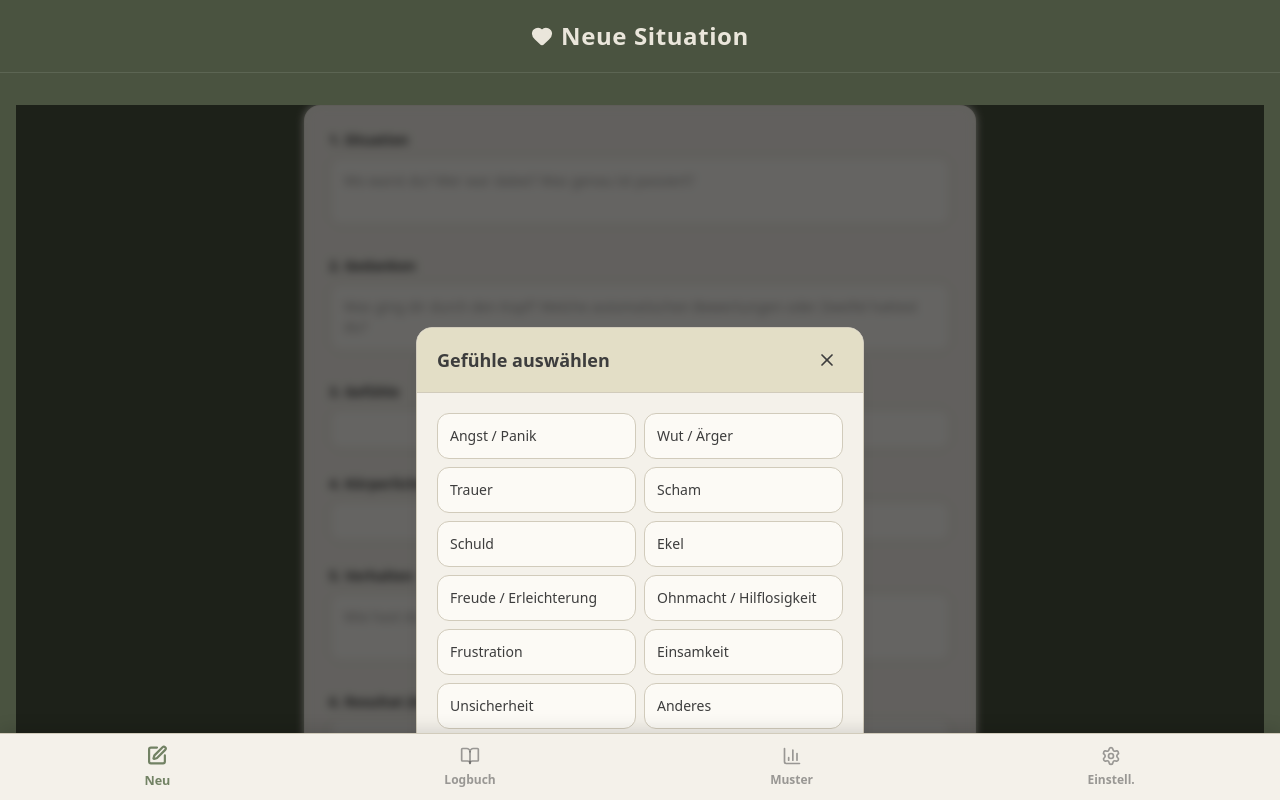
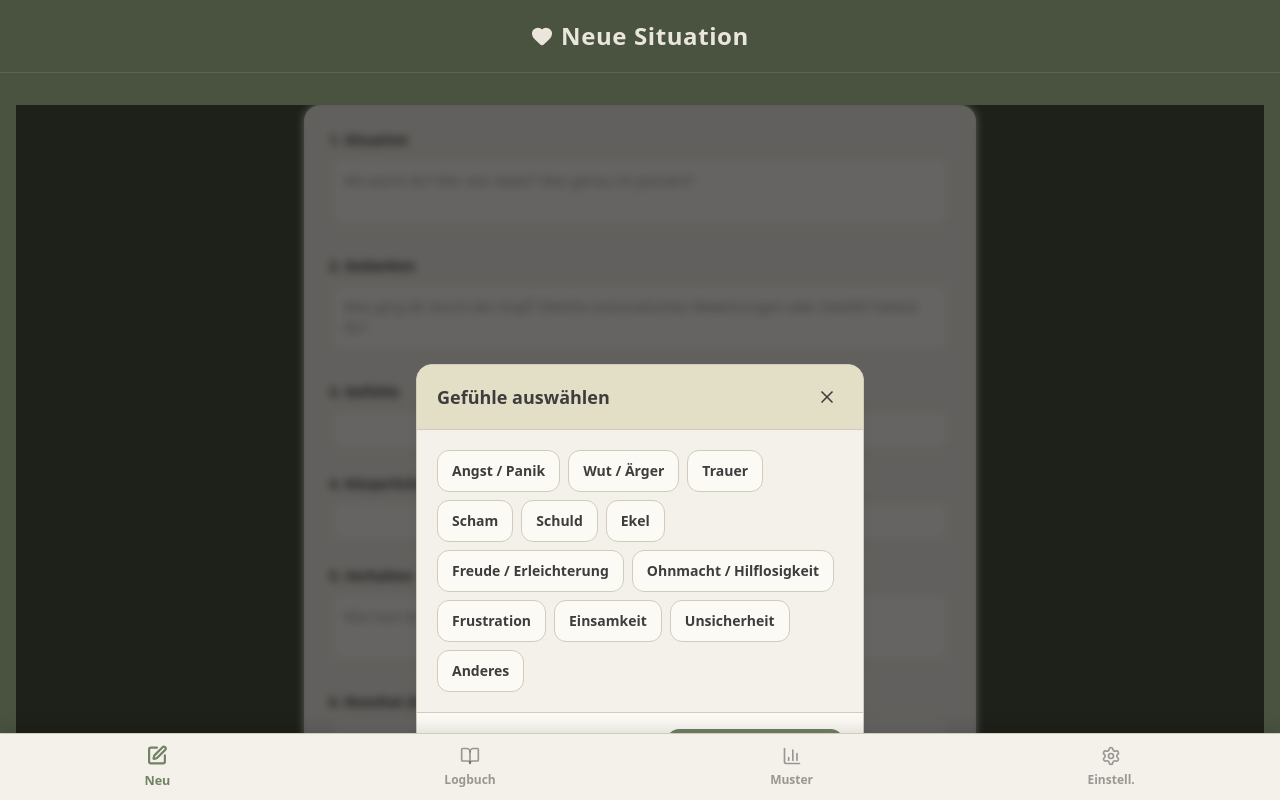
Before and after one commit to theglotzerify/situations-logbuch, a React (Vite) app: page / in a window 1280 px wide. Both pictures are taken after a click on the button "Gefühle auswählen...". Shown: the top 800 px of the page. Built offline with nearby package versions, Linux system fonts and the light colour scheme.

Commit message:
Refactor Modal options display and button styles

```diff
--- a/src/components/Modal.tsx
+++ b/src/components/Modal.tsx
@@ -45,7 +45,7 @@ export default function Modal({
               Keine Optionen verfügbar. Passe sie in den Einstellungen an.
             </p>
           ) : (
-            <div className="grid grid-cols-1 sm:grid-cols-2 gap-2">
+            <div className="flex flex-wrap gap-2">
               {options.map((option) => {
                 const isSelected = selectedOptions.includes(option);
                 return (
@@ -53,14 +53,14 @@ export default function Modal({
                     key={option}
                     type="button"
                     onClick={() => onToggleOption(option)}
-                    className={`flex items-center justify-between p-3 rounded-xl border text-left text-sm font-medium transition-all ${
+                    className={`inline-flex items-center gap-1.5 px-3.5 py-2.5 rounded-xl border text-xs sm:text-sm font-semibold transition-all ${
                       isSelected
                         ? 'bg-[#728264] text-white border-[#728264] shadow-xs'
                         : 'bg-[#FCFAF5] text-[#3D3D3D] border-[#D1CBBB] hover:border-[#728264]'
                     }`}
                   >
                     <span>{option}</span>
-                    {isSelected && <Check size={16} className="text-white shrink-0 ml-2" />}
+                    {isSelected && <Check size={14} className="text-white shrink-0" />}
                   </button>
                 );
               })}
```
